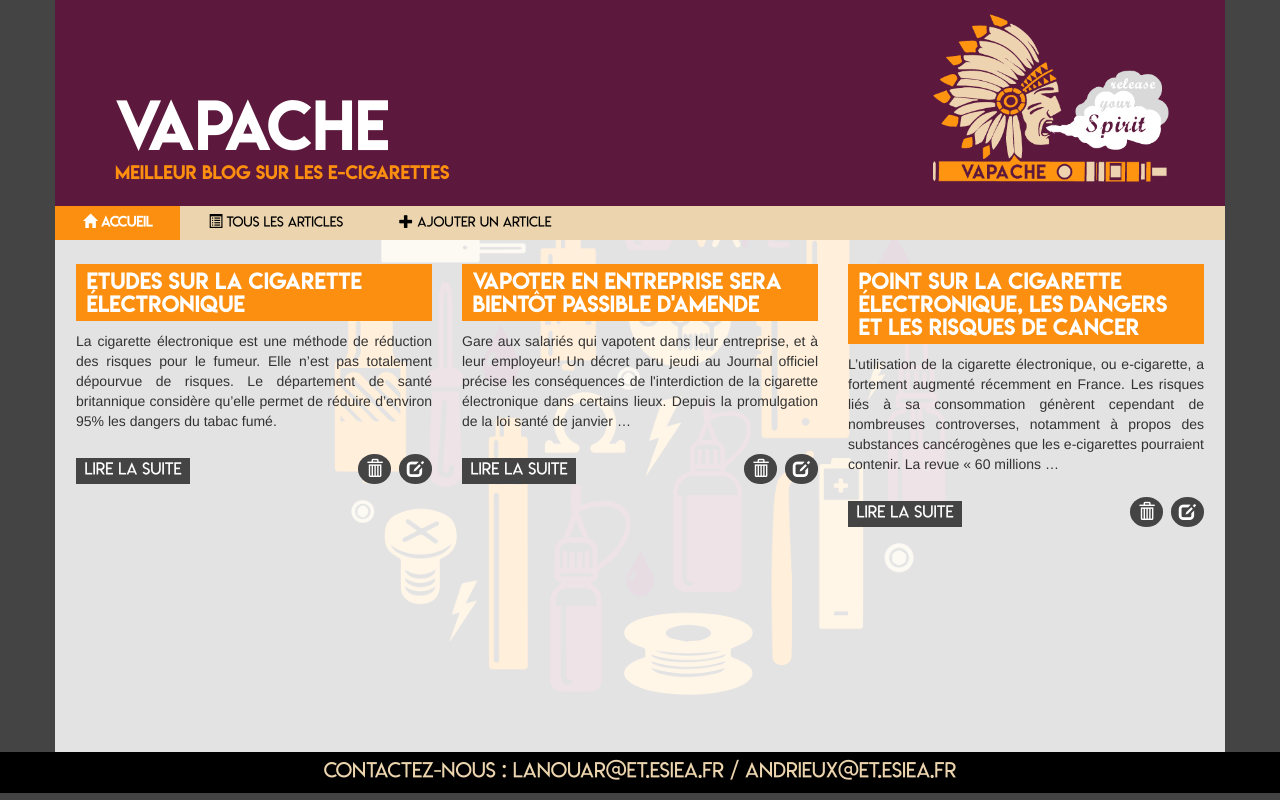
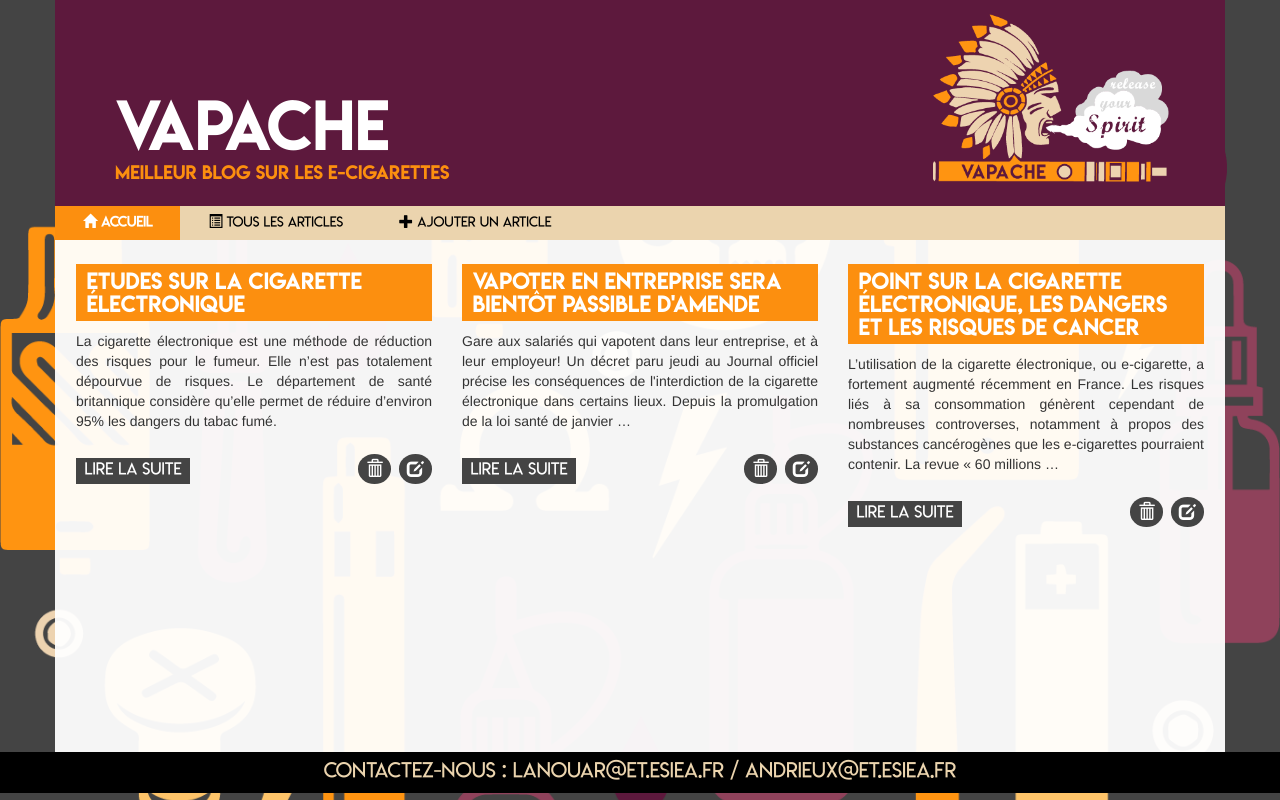
Before and after one commit to Noddin/Projet_web_4A, a Django app: page /blog/articles in a window 1280 px wide. Run offline with Django 3.2, Linux system fonts and the light colour scheme; data comes from the database, SQL or seed files in the repository; both versions use the stored data as it was after the commit; some libraries are stand-ins or nearby versions.

Commit message:
design features and fintion

```diff
--- a/vapache/blog/static/stylesheets/style.css
+++ b/vapache/blog/static/stylesheets/style.css
@@ -155,7 +155,7 @@
   }
 }
 .container {
-  background-color: rgba(255,255,255,0.85);
+  background-color: rgba(255,255,255,0.95);
   padding: 0;
   min-height: 94vh;
 }
--- a/vapache/blog/static/stylesheets/style.styl
+++ b/vapache/blog/static/stylesheets/style.styl
@@ -111,7 +111,7 @@
 
 //Body
 .container
-  background-color rgba(255, 255, 255, 0.85)
+  background-color rgba(255, 255, 255, 0.95)
   padding 0
   min-height 94vh
   @media(max-width xs-max)
--- a/vapache/blog/templates/addArticle.html
+++ b/vapache/blog/templates/addArticle.html
@@ -1,8 +1,6 @@
 {% extends "base.html" %}
 {% block content %}
-<div class="col-sm-1 col-md-2">
-
-</div>
+<div class="col-sm-1 col-md-2"></div>
 <div class="col-xs-12 col-sm-10 col-md-8">
   <form  class="article-form" action="{% url "addArticle" %}" method="post">
     {% csrf_token %}
--- a/vapache/blog/views.py
+++ b/vapache/blog/views.py
@@ -37,6 +37,5 @@
     return render(request, 'editArticle.html', locals())
 
 def deleteArticle(request,id):
-   article = get_object_or_404(Article, id=id)
-   article.delete()
+   article = get_object_or_404(Article, id=id).delete()
    return redirect(articles)
```
Also changed, not shown: vapache/blog/static/img/body-background.png, vapache/db.sqlite3.
